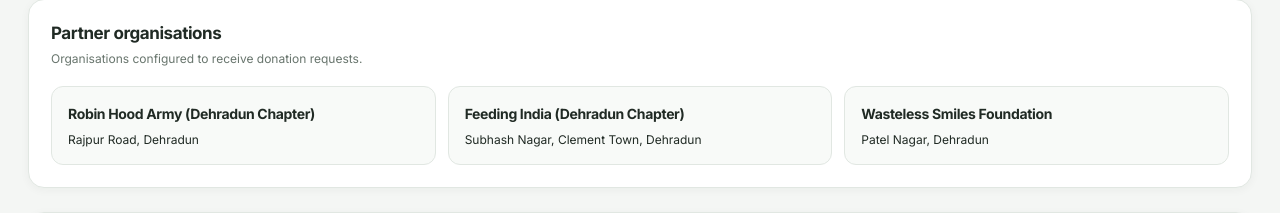
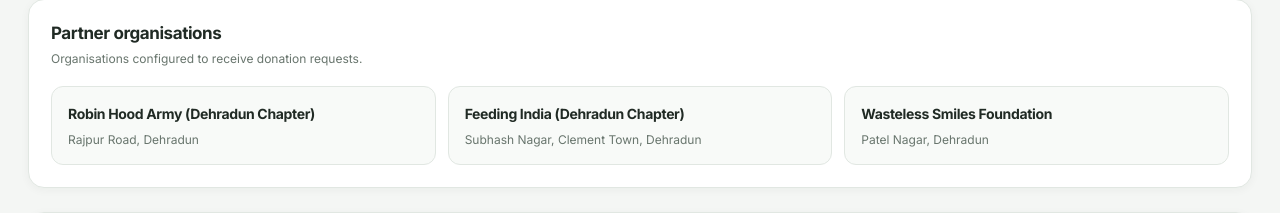
Before and after one commit to vyasy56-afk/ZeroPlate, a Flask app: page /ngo/ in a window 1280 px wide. Shown: the part 231-444 px from the top of the page. Run offline with Flask 3, Linux system fonts and the light colour scheme; data comes from the database, SQL or seed files in the repository; some libraries are stand-ins or nearby versions.

Commit message:
Add theme-aware text utility styles for customer pages

```diff
--- a/app/static/css/style.css
+++ b/app/static/css/style.css
@@ -727,3 +727,6 @@ pre {
     .panel-heading { flex-direction: column; }
     .data-table th, .data-table td { padding: 11px 12px; }
 }
+
+.text-primary { color: var(--text) !important; }
+.text-secondary { color: var(--muted) !important; }
```
